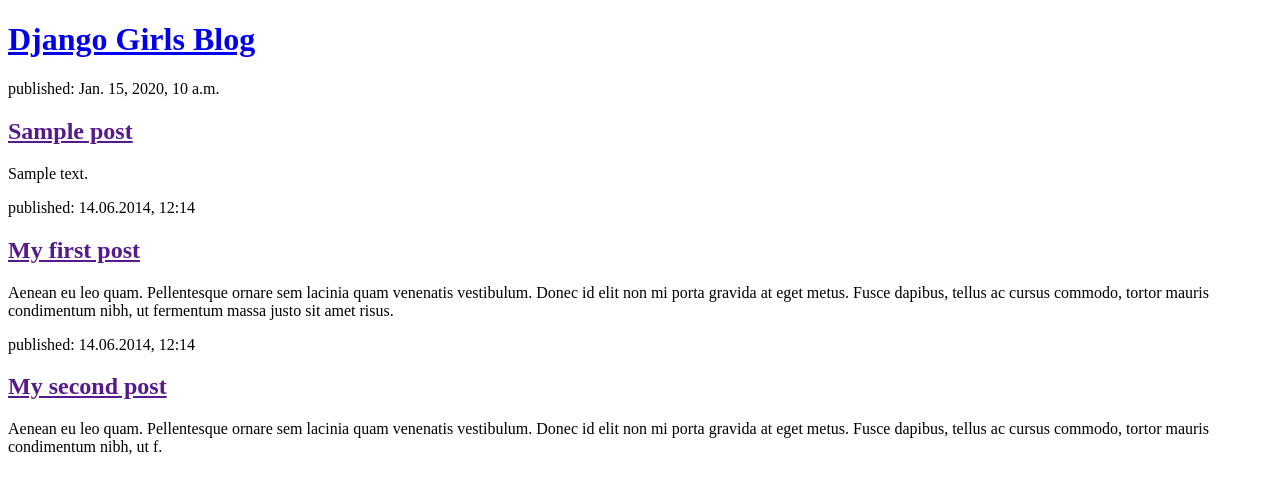
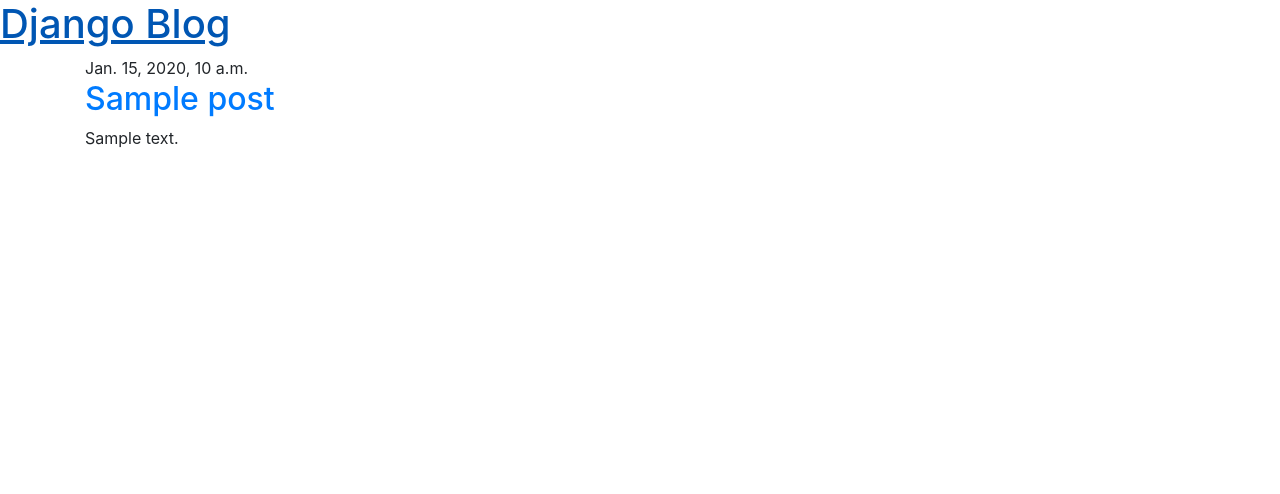
Before and after one commit to Thevenel/my-first-blog, a Django app: page / in a window 1280 px wide. Shown: the top 494 px of the page. Run offline with Django 3.2, Linux system fonts and the light colour scheme; tables that the repository leaves empty hold one stand-in row (values such as "Sample post").

Commit message:
Setup base template

```diff
--- /dev/null
+++ b/mysite/blog/templates/blog/base.html
@@ -0,0 +1,28 @@
+{% load static %}
+<!DOCTYPE html>
+<html lang="en">
+<head>
+    <meta charset="UTF-8">
+    <meta name="viewport" content="width=device-width, initial-scale=1.0">
+    <title>My Django blog</title>
+    <link rel="stylesheet" href="{% static 'css/blog.css' %}">
+    <link rel="stylesheet" href="https://cdn.jsdelivr.net/npm/bootstrap@4.5.3/dist/css/bootstrap.min.css" integrity="sha384-TX8t27EcRE3e/ihU7zmQxVncDAy5uIKz4rEkgIXeMed4M0jlfIDPvg6uqKI2xXr2" crossorigin="anonymous">
+    <link href="//fonts.googleapis.com/css?family=Lobster&subset=latin,latin-ext" rel="stylesheet" type="text/css">
+</head>
+<body>
+    <div class="page-header">
+        <h1><a href="/">Django Blog</a></h1>
+    </div>
+    <div class="conten container">
+        <div class="row">
+            <div class="col-md-8">
+                {% block content %}
+                {% endblock %}
+            </div>
+        </div>
+    </div>
+
+    <script src="https://code.jquery.com/jquery-3.5.1.slim.min.js" integrity="sha384-DfXdz2htPH0lsSSs5nCTpuj/zy4C+OGpamoFVy38MVBnE+IbbVYUew+OrCXaRkfj" crossorigin="anonymous"></script>
+<script src="https://cdn.jsdelivr.net/npm/bootstrap@4.5.3/dist/js/bootstrap.bundle.min.js" integrity="sha384-ho+j7jyWK8fNQe+A12Hb8AhRq26LrZ/JpcUGGOn+Y7RsweNrtN/tE3MoK7ZeZDyx" crossorigin="anonymous"></script>
+</body>
+</html>
--- a/mysite/blog/templates/blog/post_list.html
+++ b/mysite/blog/templates/blog/post_list.html
@@ -1,31 +1,14 @@
-<!DOCTYPE html>
-<html lang="en">
-<head>
-    <meta charset="UTF-8">
-    <meta name="viewport" content="width=device-width, initial-scale=1.0">
-    <title>My Django blog</title>
-</head>
-<body>
-    <div>
-        <h1><a href="/">Django Girls Blog</a></h1>
+{% extends 'blog/base.html' %}
+{% block content %}
+
+    {% for post in posts %}
+    <div class="post">
+        <div class="data">
+            {{post.published_date}}
+        </div>
+        <h2><a href="">{{ post.title }}</a></h2>
+        <p> {{ post.text|linebreaksbr }} </p>
     </div>
-        {% for post in posts %}
-        <div>
-            <p>published: {{ post.published_date }}</p>
-            <h2><a href="">{{ post.title }}</a></h2>
-            <p>{{ post.text|linebreaksbr }}</p>
-        </div>
-        {% endfor %}
-    <div>
-        <p>published: 14.06.2014, 12:14</p>
-        <h2><a href="">My first post</a></h2>
-        <p>Aenean eu leo quam. Pellentesque ornare sem lacinia quam venenatis vestibulum. Donec id elit non mi porta gravida at eget metus. Fusce dapibus, tellus ac cursus commodo, tortor mauris condimentum nibh, ut fermentum massa justo sit amet risus.</p>
-    </div>
+    {% endfor %}
 
-    <div>
-        <p>published: 14.06.2014, 12:14</p>
-        <h2><a href="">My second post</a></h2>
-        <p>Aenean eu leo quam. Pellentesque ornare sem lacinia quam venenatis vestibulum. Donec id elit non mi porta gravida at eget metus. Fusce dapibus, tellus ac cursus commodo, tortor mauris condimentum nibh, ut f.</p>
-    </div>
-</body>
-</html>
+{% endblock content %}
```
